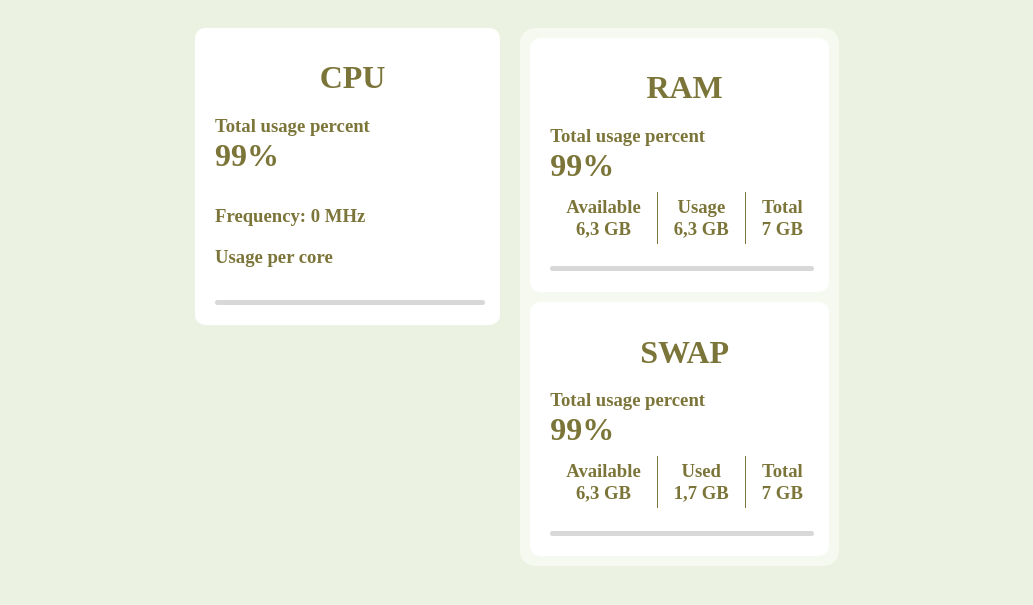
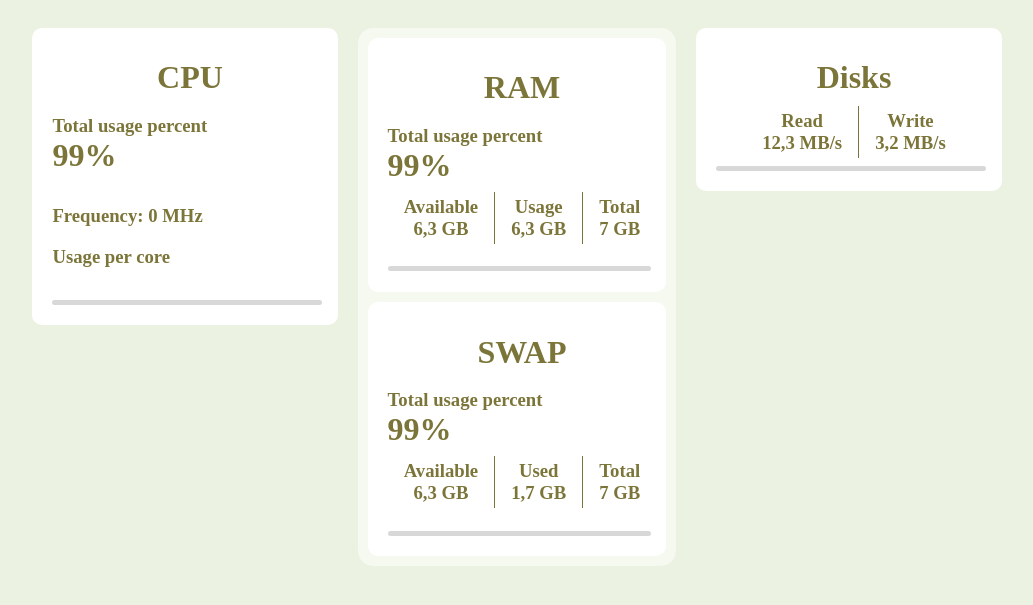
Before and after one commit to FeDevXYZ/marconiDASH, a Python web app: template templates/index.html in a window 1280 px wide. Shown: the top 605 px of the page, without its empty margins (123-1156 px from the left). Run offline with Jinja, Linux system fonts and the light colour scheme; the template is opened without the code that fills it, so the values that code supplies are empty.

Commit message:
feat(disk): add read and write rl stats | add list of devices

```diff
--- a/templates/index.html
+++ b/templates/index.html
@@ -78,6 +78,25 @@
           </div>
         </div>
       </div>
+      <div class="voice">
+        <h1>Disks</h1>
+        <div style="display: flex; flex-direction: row; width: 100%; justify-content: center; margin-bottom: 8px; margin-top: 10px">
+          <div class="stat">
+            <h3 style="margin-bottom: 0; margin-top: 0">Read</h3>
+            <h3 id="disk-read" style="margin-top: 0">12,3 MB/s</h3>
+          </div>
+          <div class="stat" style="border: none">
+            <h3 style="margin-bottom: 0; margin-top: 0">Write</h3>
+            <h3 id="disk-write" style="margin-top: 0">3,2 MB/s</h3>
+          </div>
+        </div>
+        <div style="margin-top: 0">
+          <div id="diskList">
+
+          </div>
+        </div>
+        <progress id="disk-progress" value="0" max="100"></progress>
+      </div>
     </div>
   </div>
 </div>
@@ -101,6 +120,9 @@
     const p_swaptotal = document.getElementById("swap-total")
     const pr_swap = document.getElementById("swap-progress")
 
+    const p_write = document.getElementById("disk-write")
+    const p_read = document.getElementById("disk-read")
+
     async function updateData() {
         const r = await fetch("/data")
         const j = await r.json()
@@ -109,7 +131,7 @@
         const {count: count, frequency: frequency, notlogical: notlogical} = j.cpu // CPU
         const {general: cpupercent, percore: cpupercent_percore} = j.cpu.percent // CPU
         const disk = j.disk
-        const {readbytes: readMB, writebytes: writeMB } = j.disk
+        const {readbytes: readMB, writebytes: writeMB, partitions: partition } = j.disk
         const {available: ramavailable, percent: rampercent, total: ramtotal} = j.memory.ram
         const ramused = ramtotal - ramavailable
         const {free: swapavailable, percent: swappercent, total: swaptotal, used: swapused} = j.memory.swap
@@ -139,6 +161,18 @@
         p_swapused.textContent = swapused+" GB"
         p_swaptotal.textContent = swaptotal+" GB"
         pr_swap.value = parseFloat(swappercent.replace("%", ""))
+
+        p_write.textContent = writeMB+" MB/s"
+        p_read.textContent = readMB+" MB/s"
+
+        const diskList = document.getElementById("diskList")
+        diskList.innerHTML = ""
+        partition.forEach(p => {
+            const div = document.createElement("div")
+            div.classList.add("disk")
+            div.textContent = p.device
+            diskList.appendChild(div)
+        })
     }
 
     updateData()
```
